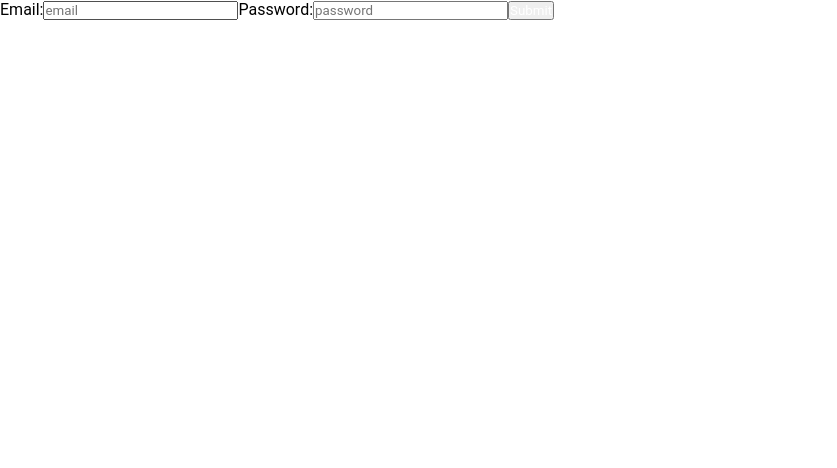
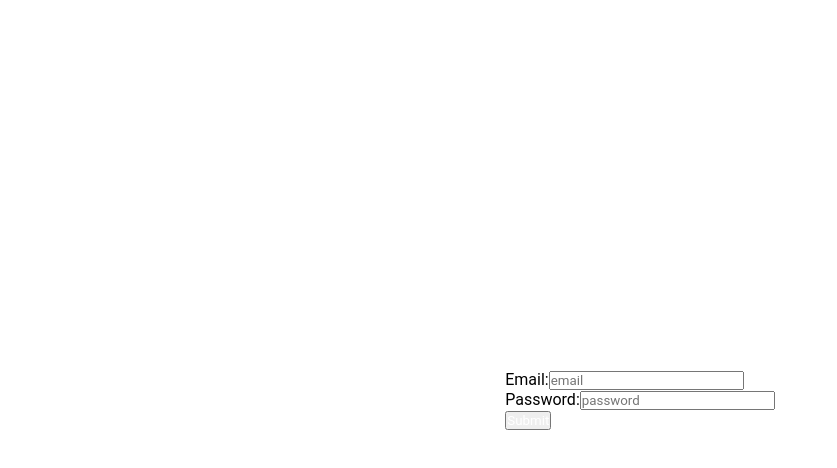
Before and after one commit to Misael517/PlayShopProject, a React (Vite) app: page /SignIn in a window 1280 px wide. Shown: the top 468 px of the page, without its empty margins (0-837 px from the left). Built offline with nearby package versions, Linux system fonts and the light colour scheme.

Commit message:
account working

```diff
--- a/package.json
+++ b/package.json
@@ -17,7 +17,7 @@
     "react": "^18.2.0",
     "react-devtools": "^4.27.8",
     "react-dom": "^18.2.0",
-    "react-hook-form": "^7.44.1",
+    "react-hook-form": "^7.44.3",
     "react-redux": "^8.0.5",
     "react-router-dom": "^6.11.2",
     "uuid": "^9.0.0",
--- a/src/Components/Navbar/Navbar.tsx
+++ b/src/Components/Navbar/Navbar.tsx
@@ -3,11 +3,13 @@ import { useNavigate } from 'react-router-dom';
 import type { RootState } from "../../app/store";
 import { useSelector } from "react-redux";
 import { useState, useRef, useEffect } from "react";
+import { auth } from '../../config/firebase'
 import styles from './Navbar.module.css';
 import logo from '/images/nav/logo.png';
 import cartIcon from '/images/nav/cart.png';
 import profilePic from '/images/nav/profile1.png';
 import jsonData from '../../assets/gamesInfo.json'
+
 interface Games {
     id: number,
     name: string;
@@ -120,7 +122,7 @@ function Navbar() {
                     </div>
 
                     <img src={profilePic} className={styles.profilePic} onClick={() => navigate('/Profile')} />
-                    <p className={styles.profileName} onClick={() => navigate('/SignIn')}>sing in</p>
+                    <p className={styles.profileName} onClick={() => navigate('/SignIn')}>{auth.currentUser ? 'DemoAccount' : 'sing in'}</p>
                 </div>
             </nav >
         </>
--- a/src/Components/SingIn/SingIn.module.css
+++ b/src/Components/SingIn/SingIn.module.css
@@ -5,3 +5,11 @@ label {
 .inputField {
     color: black
 }
+
+.authContainer {
+    display: flex;
+    flex-direction: column;
+    justify-content: center;
+    align-items: center;
+    height: 100vh;
+}
--- a/src/Components/SingIn/SingIn.tsx
+++ b/src/Components/SingIn/SingIn.tsx
@@ -1,6 +1,6 @@
 import styles from './SingIn.module.css';
 import { auth } from '../../config/firebase'
-import { createUserWithEmailAndPassword } from 'firebase/auth';
+import { signInWithEmailAndPassword } from 'firebase/auth';
 import { SubmitHandler, useForm } from 'react-hook-form';
 
 interface Inputs {
@@ -11,8 +11,14 @@ interface Inputs {
 
 // Sing In function:
 const handleSingIn = async (email: string, password: string) => {
-    await createUserWithEmailAndPassword(auth, email, password)
+    try {
+        await signInWithEmailAndPassword(auth, email, password)
+    } catch (error){
+        console.log(error)
     }
+}
+
+console.log(auth?.currentUser?.email)
 
 
 function SingIn() {
@@ -23,6 +29,7 @@ function SingIn() {
         <div className={styles.authContainer}>
             <form onSubmit={handleSubmit(onSubmit)}>
                 {/* Email input */}
+                <div>
                   <label htmlFor='email'>Email:</label>
                     <input
                     placeholder={errors.email ? 'This field is required' : 'email'}
@@ -37,8 +44,10 @@ function SingIn() {
                         }
                     })}
                 />
+                </div>
 
                 {/* Password input */}
+                <div>
                 <label htmlFor='password'>Password:</label>
 
                  <input
@@ -49,14 +58,17 @@ function SingIn() {
                    {...register("password", {
                    required: true,
                    minLength: {
-                            value: 10,
+                   value: 5,
                 message: 'The min length is 20'
                  }
                })}
               />
+                </div>
 
 
+                <div>
                    <input type="submit" className={styles.submitButton} />
+                </div>
             </form>
         </div >
     )
--- a/src/config/firebase.tsx
+++ b/src/config/firebase.tsx
@@ -10,7 +10,7 @@ const firebaseConfig = {
     messagingSenderId: "913614107784",
     appId: "1:913614107784:web:1aed78e06a905a1ceddb3d",
     measurementId: "G-9BLW93SSRZ"
-};
+  };
 
 const app = initializeApp(firebaseConfig);
 export const auth = getAuth(app)
```
Also changed, not shown: 1 other file (tests, documents, lock files or other folders). Lines whose indentation alone changed are shown as unchanged.
